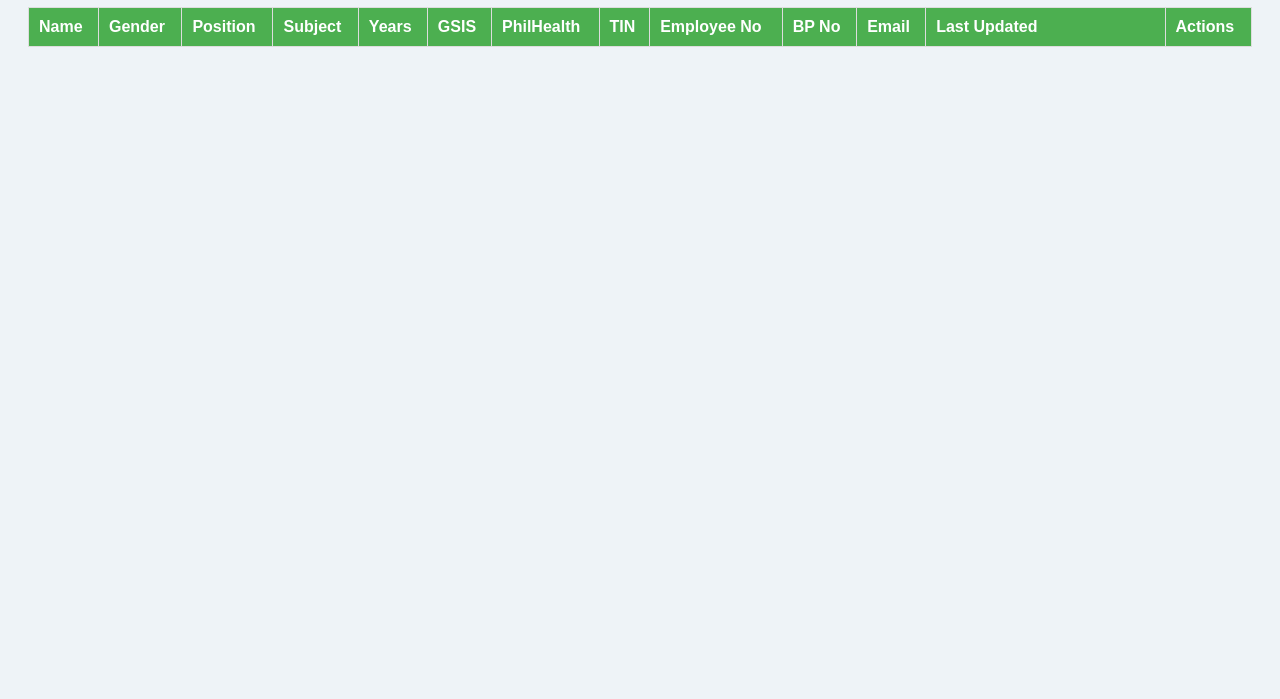
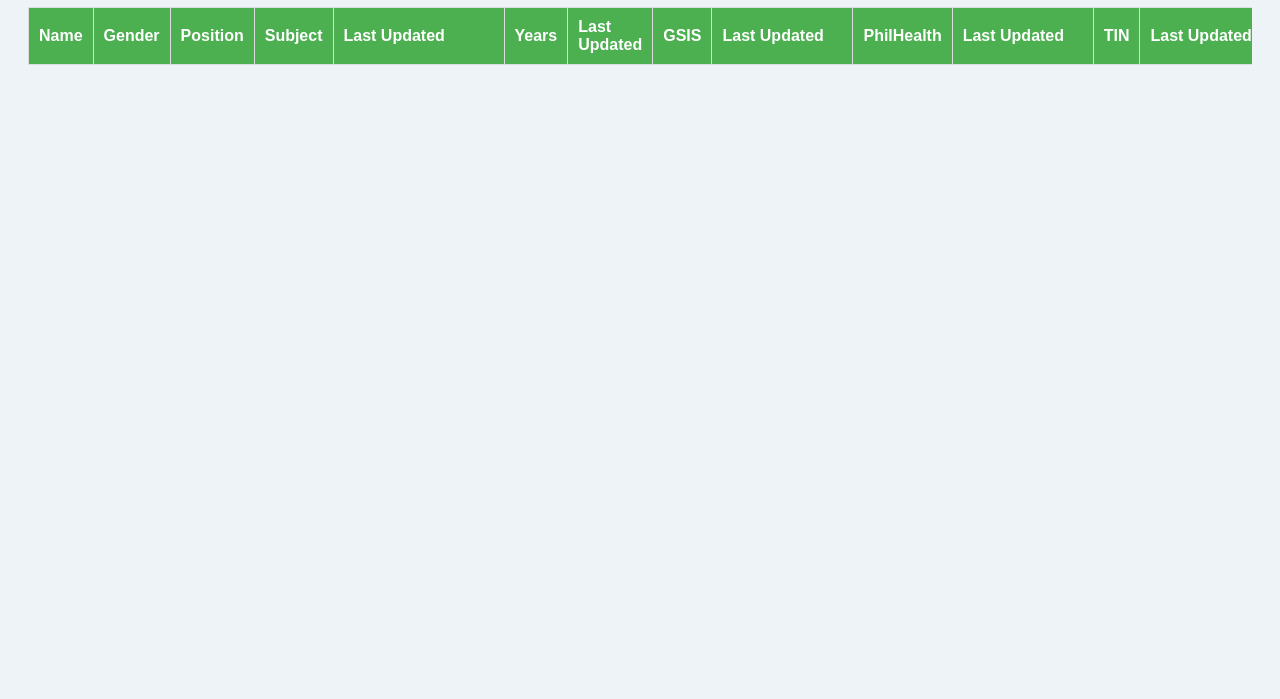
Before and after one commit to asmoreno1971-sudo/teacher-profile, a website: page public/admin.html in a window 1280 px wide. Shown: the part 101-800 px from the top of the page. Drawn offline with Linux system fonts and the light colour scheme; no server answers.

Commit message:
column width

```diff
--- a/public/admin.html
+++ b/public/admin.html
@@ -68,12 +68,19 @@ button{
 <th>Gender</th>
 <th>Position</th>
 <th>Subject</th>
+<th style="min-width:150px;">Last Updated</th>
 <th>Years</th>
+<th style="min-width:50px;">Last Updated</th>
 <th>GSIS</th>
+<th style="min-width:120px;">Last Updated</th>
 <th>PhilHealth</th>
+<th style="min-width:120px;">Last Updated</th>
 <th>TIN</th>
+<th style="min-width:120px;">Last Updated</th>
 <th>Employee No</th>
+<th style="min-width:120px;">Last Updated</th>
 <th>BP No</th>
+<th style="min-width:120px;">Last Updated</th>
 <th>Email</th>
 <th style="min-width:200px;">Last Updated</th>
 <th>Actions</th>
```
